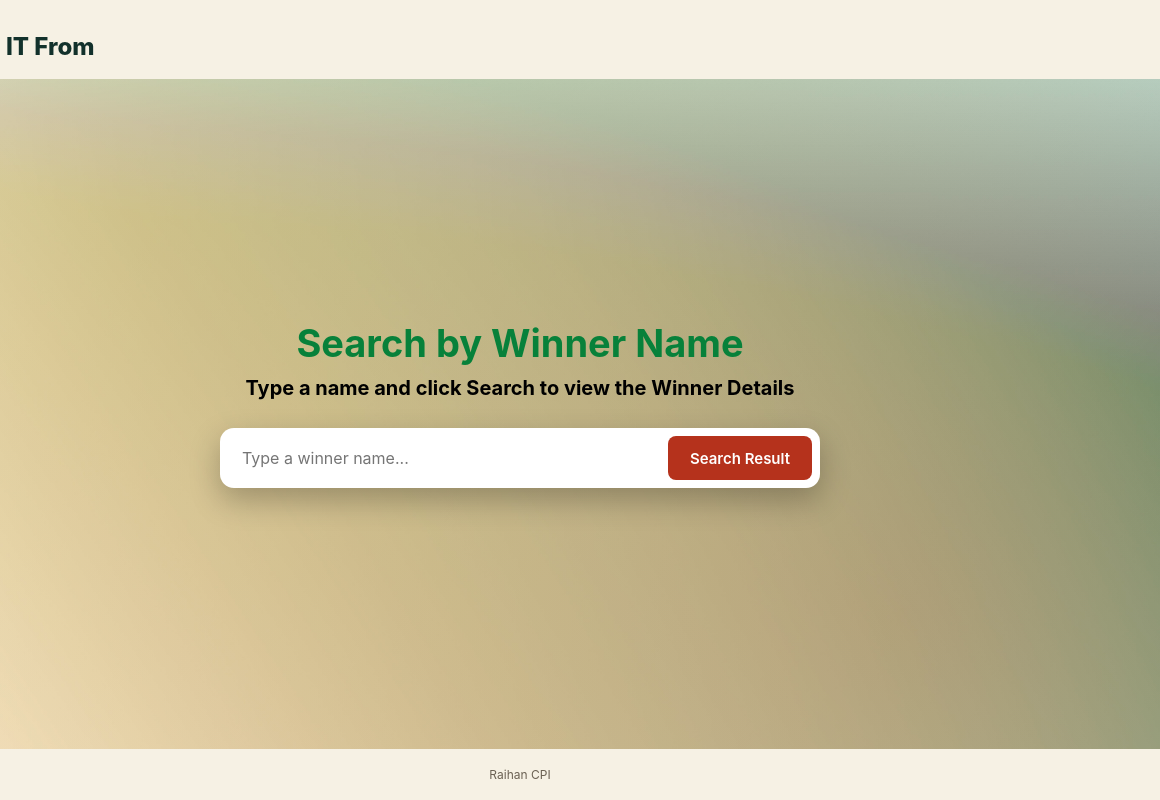
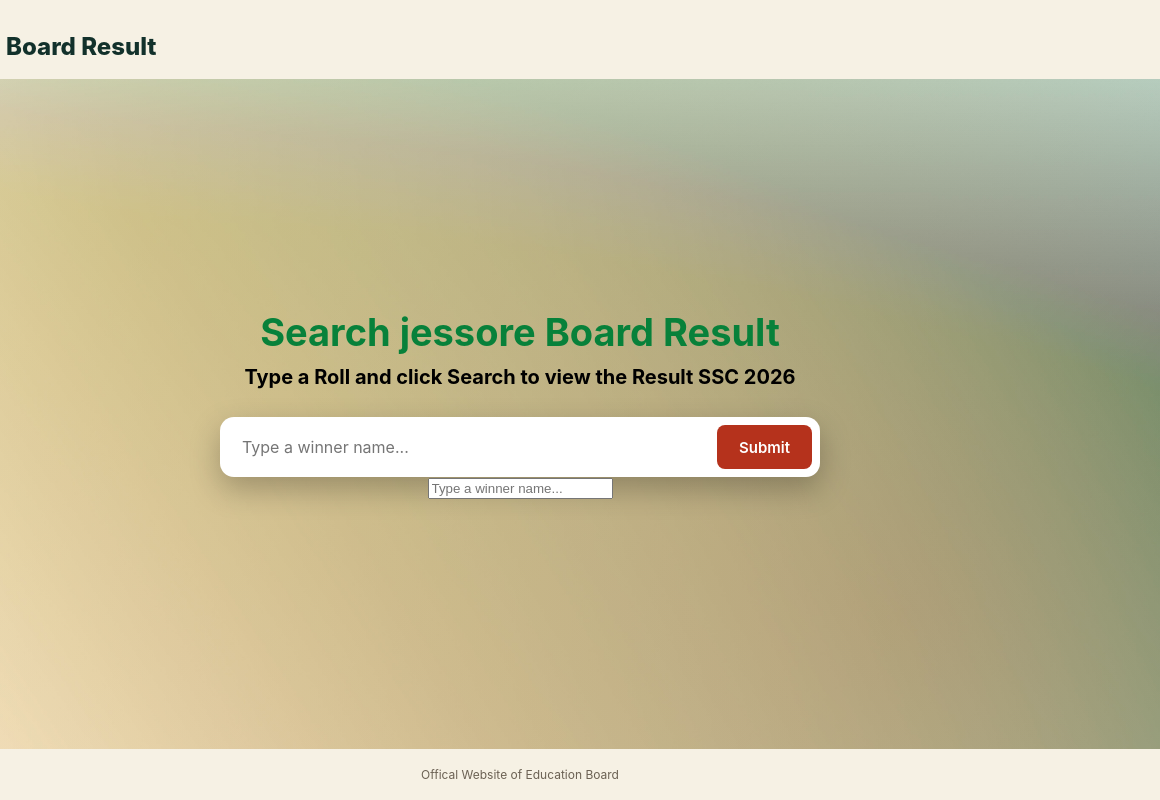
Before and after one commit to cs50makecp/my-web, a plain HTML site: page index.html in a window 1280 px wide. Shown: the full height of the page, 120-1280 px from the left. Drawn offline with Linux system fonts and the light colour scheme.

Commit message:
Update title and content for board result page

```diff
--- a/index.html
+++ b/index.html
@@ -4,7 +4,7 @@
 
 <meta charset="UTF-8">
 <meta name="viewport" content="width=device-width, initial-scale=1.0">
-<title> Winner Search</title>
+<title> Board Result</title>
 <link rel="preconnect" >
 <style>
   :root{
@@ -100,6 +100,15 @@
     border-radius:14px;
     box-shadow:0 12px 30px rgba(0,0,0,.25);
   }
+  }
+  .search-box1{
+    display:flex;
+    gap:10px;
+    background:var(--card);
+    padding:10px;
+    border-radius:15px;
+    box-shadow:0 12px 30px rgba(0,0,0,.25);
+  }
   .search-box input{
     flex:1;
     border:none;
@@ -156,23 +165,26 @@
       <circle cx="15" cy="15" r="14" stroke="#C79A2B" stroke-width="2"/>
       <path d="M9 16l4 4 8-9" stroke="#C79A2B" stroke-width="2.2" stroke-linecap="round" stroke-linejoin="round"/>
     </svg>
-    IT From
+    Board Result
   </div>
 </header>
 
 <section class="hero" id="heroSection">
   <div class="hero-inner">
-    <h1>Search by Winner Name</h1>
-    <p>Type a name and click Search to view the Winner Details</p>
+    <h1>Search jessore Board Result </h1>
+    <p>Type a Roll  and click Search to view the Result SSC 2026</p>
     <div class="search-box">
       <input type="text" id="searchInput" placeholder="Type a winner name..." autocomplete="off">
-      <button id="searchBtn">Search Result</button>
+      <button id="searchBtn">Submit </button>
     </div>
+    <div class= "search-box1">
+      <input type="text" id="searchInput" placeholder="Type a winner name..." autocomplete="off">
+
     <div class="warn" id="warnMsg"></div>
   </div>
 </section>
 
-<footer> Raihan CPI </footer>
+<footer> Offical Website of Education Board </footer>
 
 <script>
 /* =========================================================================
```
